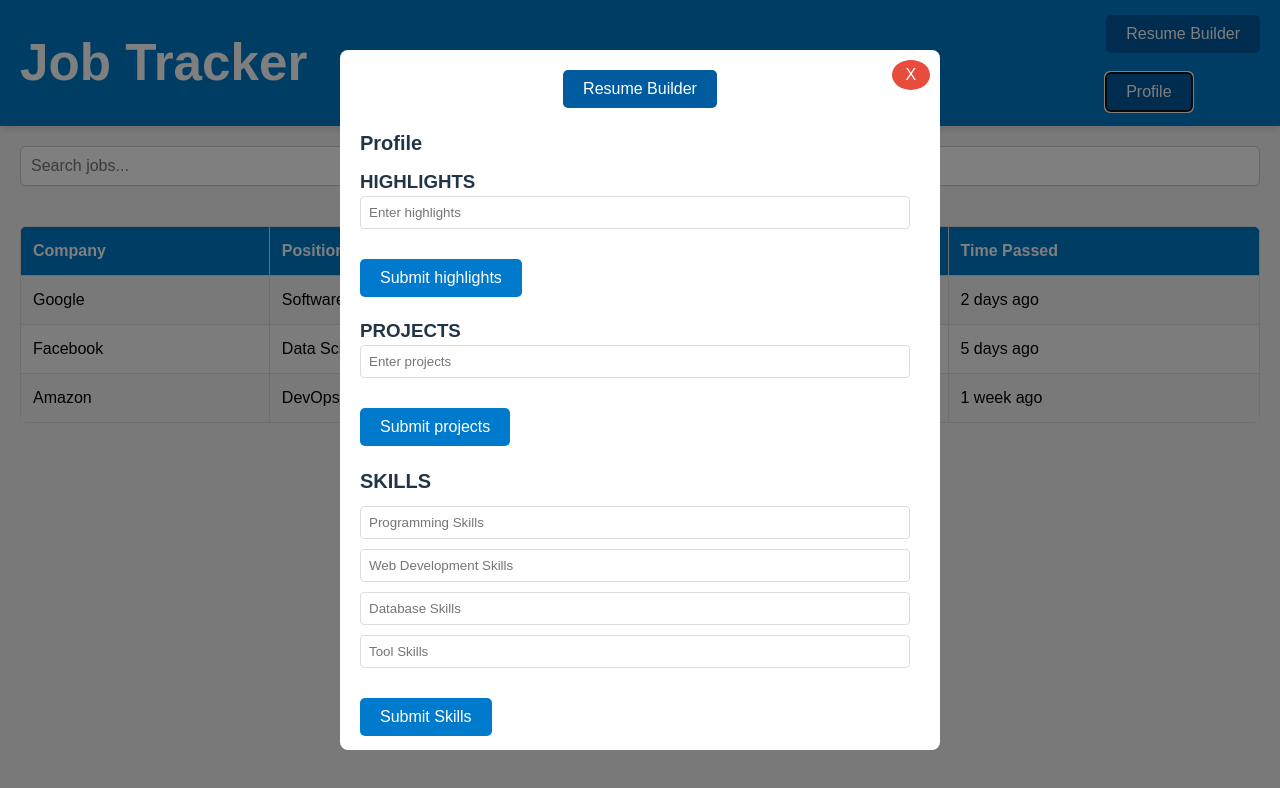
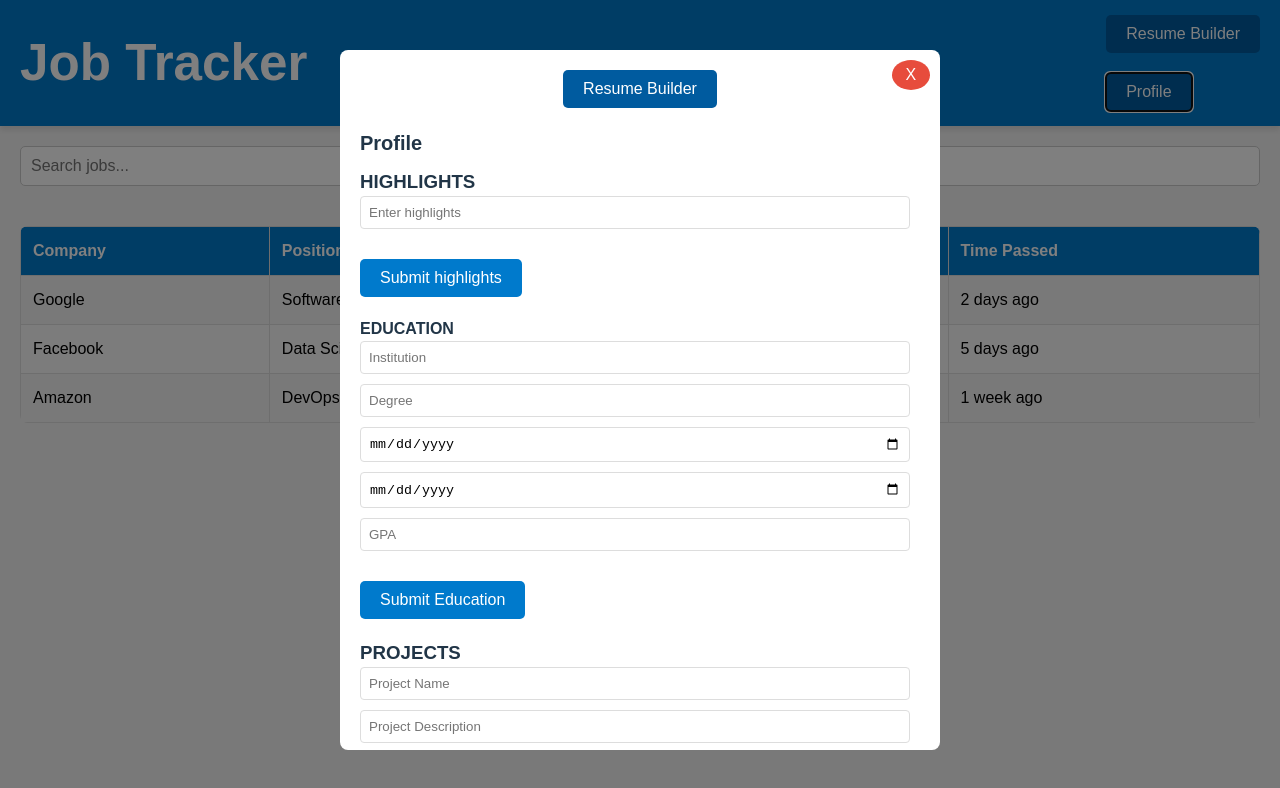
Before and after one commit to 401-hackathon-2024/job-tracker, a React (Vite) app in the folder src/: page / in a window 1280 px wide. Both pictures are taken after a click on the button "Profile". Shown: the top 788 px of the page. Built offline with nearby package versions, Linux system fonts and the light colour scheme.

Commit message:
Added education, certification, references, and other fields :)

```diff
--- a/src/src/App.tsx
+++ b/src/src/App.tsx
@@ -29,19 +29,46 @@ function MainPage() {
       end_date: '',
       responsibilities: ['']
     }],
-    projects: [''],
+    projects: [{
+      name: '',
+      description: '',
+      url: ''
+    }],
     skills: [{
       programming: '',
       web_development: '',
       databases: '',
       tools: '',
+    }],
+    certifications: [{
+      name: '',
+      date_obtained: ''
+    }],
+    languages: [''],
+    references: [{
+      name: '',
+      title: '',
+      company: '',
+      email: '',
+      phone: ''
+    }],
+    education: [{
+      institution: '',
+      degree: '',
+      start_date: '',
+      end_date: '',
+      gpa: ''
     }]
   });
+
   const [errors, setErrors] = useState({
     highlights: '',
     workExperience: '',
     projects: '',
-    skills: ''
+    skills: '',
+    certifications: '',
+    languages: '',
+    references: ''
   });
 
   useEffect(() => {
@@ -72,7 +99,7 @@ function MainPage() {
         if (field === 'responsibilities') {
           updatedWorkExperience[index] = {
             ...updatedWorkExperience[index],
-            responsibilities: [value]  // Update this as an array, you can adjust if multiple items are needed.
+            responsibilities: [value]
           };
         } else {
           updatedWorkExperience[index] = {
@@ -81,6 +108,13 @@ function MainPage() {
           };
         }
         return { ...prev, workExperience: updatedWorkExperience };
+      } else if (section === 'projects' || section === 'certifications' || section === 'references' || section === 'education') {
+        const updatedSection = [...prev[section]];
+        updatedSection[index] = {
+          ...updatedSection[index],
+          [field]: value
+        };
+        return { ...prev, [section]: updatedSection };
       } else {
         const updatedSection = [...prev[section]];
         updatedSection[index] = value;
@@ -90,6 +124,9 @@ function MainPage() {
   };
 
 
+
+
+
   const handleFieldSubmit = async (section: string) => {
     const fieldData = profileData[section];
     const fieldErrors = { ...errors };
@@ -97,6 +134,18 @@ function MainPage() {
     if (section === 'workExperience') {
       if (fieldData.some(exp => Object.values(exp).some(item => typeof item === 'string' && item.trim() === ''))) {
         fieldErrors[section] = 'Some fields in work experience are empty.';
+        setErrors(fieldErrors);
+        return;
+      }
+    } else if (section === 'certifications' || section === 'references' || section === 'education') {
+      if (fieldData.some(item => Object.values(item).some(val => val.trim() === ''))) {
+        fieldErrors[section] = 'Some fields are empty.';
+        setErrors(fieldErrors);
+        return;
+      }
+    } else if (section === 'projects') {
+      if (fieldData.some(project => Object.values(project).some(val => val.trim() === ''))) {
+        fieldErrors[section] = 'Some fields in projects are empty.';
         setErrors(fieldErrors);
         return;
       }
@@ -117,13 +166,23 @@ function MainPage() {
         ...prev,
         [section]: section === 'workExperience'
           ? [{ job_title: '', company: '', location: '', start_date: '', end_date: '', responsibilities: [''] }]
-          : [''] // Reset field
+          : section === 'certifications'
+            ? [{ name: '', date_obtained: '' }]
+            : section === 'references'
+              ? [{ name: '', title: '', company: '', email: '', phone: '' }]
+              : section === 'projects'
+                ? [{ name: '', description: '', url: '' }]
+                : section === 'education'
+                  ? [{ institution: '', degree: '', start_date: '', end_date: '', gpa: '' }]
+                  : [''] // Reset other fields
       }));
     } catch (error) {
       console.error('Error:', error);
       alert('An error occurred while submitting the profile data.');
     }
   };
+
+
 
   return (
     <>
@@ -187,7 +246,7 @@ function MainPage() {
             </Link>
 
             <h2>Profile</h2>
-            {['highlights', 'projects'].map(section => (
+            {['highlights'].map(section => (
               <div key={section} className="section">
                 <h3>{section.replace(/([A-Z])/g, ' $1').toUpperCase()}</h3>
                 {profileData[section].map((item, index) => (
@@ -204,6 +263,91 @@ function MainPage() {
                 <button className="submit-button" onClick={() => handleFieldSubmit(section)}>Submit {section}</button>
               </div>
             ))}
+
+            <div className="section">
+              <h4>EDUCATION</h4>
+              {profileData.education.map((education, index) => (
+                <div key={index}>
+                  <div className="input-group">
+                    <input
+                      type="text"
+                      value={education.institution}
+                      onChange={(e) => handleInputChange('education', index, e.target.value, 'institution')}
+                      placeholder="Institution"
+                    />
+                  </div>
+                  <div className="input-group">
+                    <input
+                      type="text"
+                      value={education.degree}
+                      onChange={(e) => handleInputChange('education', index, e.target.value, 'degree')}
+                      placeholder="Degree"
+                    />
+                  </div>
+                  <div className="input-group">
+                    <input
+                      type="date"
+                      value={education.start_date}
+                      onChange={(e) => handleInputChange('education', index, e.target.value, 'start_date')}
+                      placeholder="Start Date"
+                    />
+                  </div>
+                  <div className="input-group">
+                    <input
+                      type="date"
+                      value={education.end_date}
+                      onChange={(e) => handleInputChange('education', index, e.target.value, 'end_date')}
+                      placeholder="End Date"
+                    />
+                  </div>
+                  <div className="input-group">
+                    <input
+                      type="text"
+                      value={education.gpa}
+                      onChange={(e) => handleInputChange('education', index, e.target.value, 'gpa')}
+                      placeholder="GPA"
+                    />
+                  </div>
+                </div>
+              ))}
+              {errors.education && <p className="error-message">{errors.education}</p>}
+              <button className="submit-button" onClick={() => handleFieldSubmit('education')}>Submit Education</button>
+            </div>
+
+
+            <div className="section">
+              <h3>PROJECTS</h3>
+              {profileData.projects.map((project, index) => (
+                <div key={index}>
+                  <div className="input-group">
+                    <input
+                      type="text"
+                      value={project.name}
+                      onChange={(e) => handleInputChange('projects', index, e.target.value, 'name')}
+                      placeholder="Project Name"
+                    />
+                  </div>
+                  <div className="input-group">
+                    <input
+                      type="text"
+                      value={project.description}
+                      onChange={(e) => handleInputChange('projects', index, e.target.value, 'description')}
+                      placeholder="Project Description"
+                    />
+                  </div>
+                  <div className="input-group">
+                    <input
+                      type="text"
+                      value={project.url}
+                      onChange={(e) => handleInputChange('projects', index, e.target.value, 'url')}
+                      placeholder="Project URL"
+                    />
+                  </div>
+                </div>
+              ))}
+              {errors.projects && <p className="error-message">{errors.projects}</p>}
+              <button className="submit-button" onClick={() => handleFieldSubmit('projects')}>Submit Projects</button>
+            </div>
 
             <div className="section">
               <h2>SKILLS</h2>
@@ -304,6 +448,101 @@ function MainPage() {
               {errors.workExperience && <p className="error-message">{errors.workExperience}</p>}
               <button className="submit-button" onClick={() => handleFieldSubmit('workExperience')}>Submit Work Experience</button>
             </div>
+
+            {/* Certifications Section */}
+<div className="section">
+  <h2>CERTIFICATIONS</h2>
+  {profileData.certifications.map((certification, index) => (
+    <div key={index}>
+      <div className="input-group">
+        <input
+          type="text"
+          value={certification.name}
+          onChange={(e) => handleInputChange('certifications', index, e.target.value, 'name')}
+          placeholder="Certification Name"
+        />
+      </div>
+      <div className="input-group">
+        <input
+          type="date"
+          value={certification.date_obtained}
+          onChange={(e) => handleInputChange('certifications', index, e.target.value, 'date_obtained')}
+          placeholder="Date Obtained"
+        />
+      </div>
+    </div>
+  ))}
+  {errors.certifications && <p className="error-message">{errors.certifications}</p>}
+  <button className="submit-button" onClick={() => handleFieldSubmit('certifications')}>Submit Certifications</button>
+</div>
+
+{/* Languages Section */}
+<div className="section">
+  <h2>LANGUAGES</h2>
+  {profileData.languages.map((language, index) => (
+    <div key={index} className="input-group">
+      <input
+        type="text"
+        value={language}
+        onChange={(e) => handleInputChange('languages', index, e.target.value)}
+        placeholder="Language"
+      />
+    </div>
+  ))}
+  {errors.languages && <p className="error-message">{errors.languages}</p>}
+  <button className="submit-button" onClick={() => handleFieldSubmit('languages')}>Submit Languages</button>
+</div>
+
+{/* References Section */}
+<div className="section">
+  <h2>REFERENCES</h2>
+  {profileData.references.map((reference, index) => (
+    <div key={index}>
+      <div className="input-group">
+        <input
+          type="text"
+          value={reference.name}
+          onChange={(e) => handleInputChange('references', index, e.target.value, 'name')}
+          placeholder="Reference Name"
+        />
+      </div>
+      <div className="input-group">
+        <input
+          type="text"
+          value={reference.title}
+          onChange={(e) => handleInputChange('references', index, e.target.value, 'title')}
+          placeholder="Reference Title"
+        />
+      </div>
+      <div className="input-group">
+        <input
+          type="text"
+          value={reference.company}
+          onChange={(e) => handleInputChange('references', index, e.target.value, 'company')}
+          placeholder="Reference Company"
+        />
+      </div>
+      <div className="input-group">
+        <input
+          type="email"
+          value={reference.email}
+          onChange={(e) => handleInputChange('references', index, e.target.value, 'email')}
+          placeholder="Reference Email"
+        />
+      </div>
+      <div className="input-group">
+        <input
+          type="tel"
+          value={reference.phone}
+          onChange={(e) => handleInputChange('references', index, e.target.value, 'phone')}
+          placeholder="Reference Phone"
+        />
+      </div>
+    </div>
+  ))}
+  {errors.references && <p className="error-message">{errors.references}</p>}
+  <button className="submit-button" onClick={() => handleFieldSubmit('references')}>Submit References</button>
+</div>
           </div>
         </div>
       )}
```
